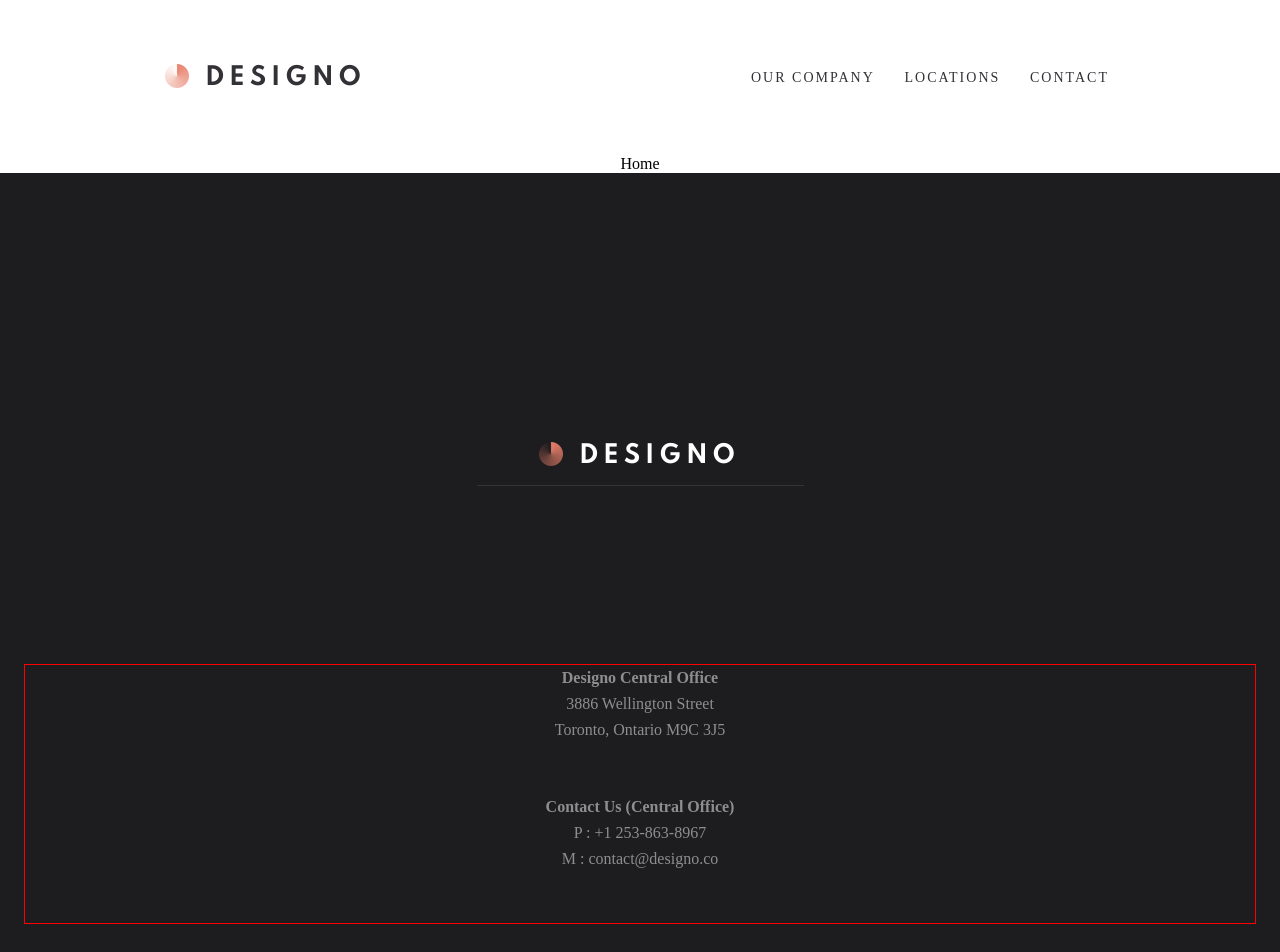
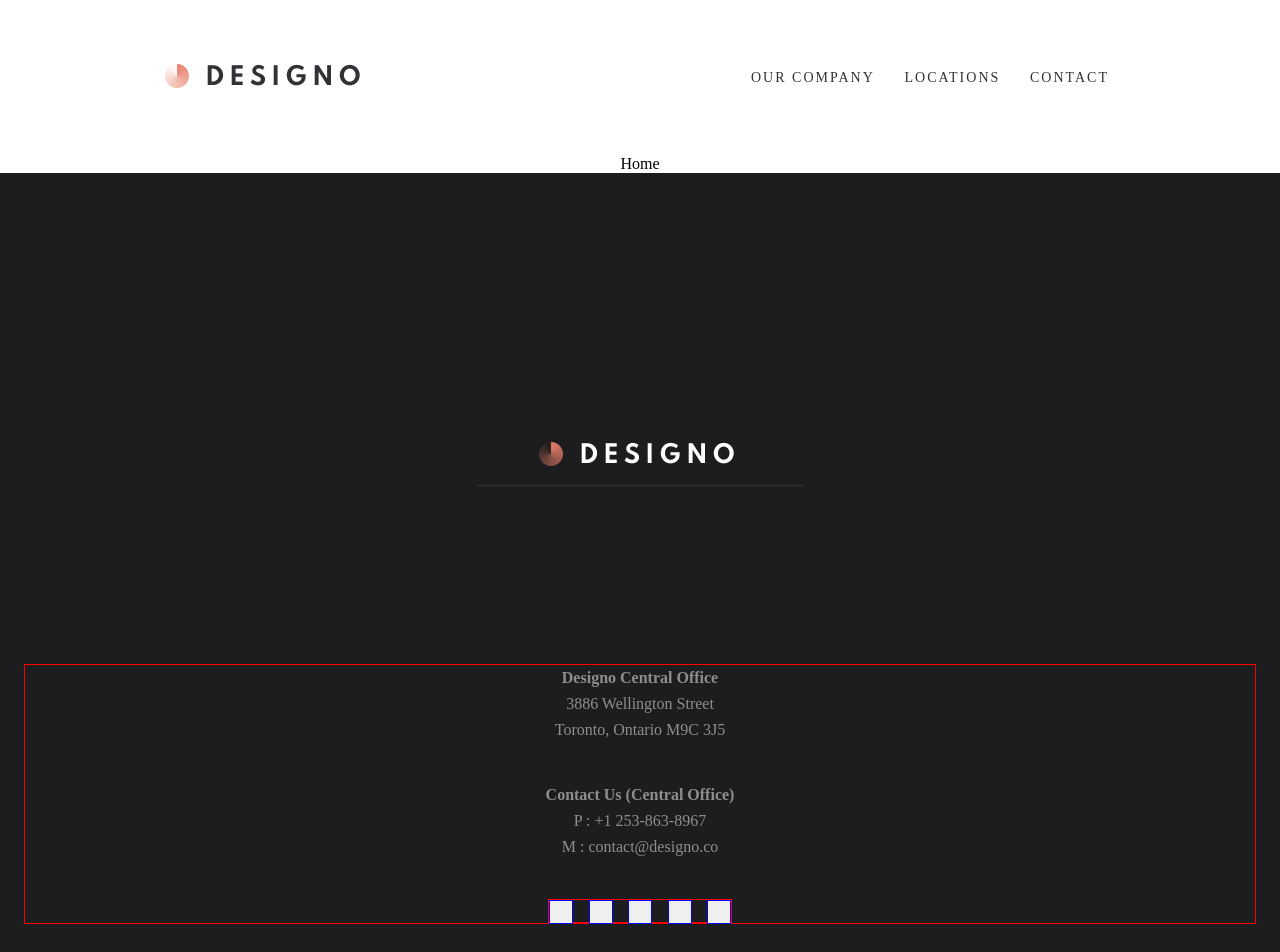
Before and after one commit to danielopq/designo, a React (Vite) app: page / in a window 1280 px wide. Shown: the top 952 px of the page. Built offline with nearby package versions, Linux system fonts and the light colour scheme; a web font is replaced by a local one.

Commit message:
BtMedia - created

```diff
--- a/src/assets/scss/index.scss
+++ b/src/assets/scss/index.scss
@@ -33,7 +33,6 @@ body {
     align-items: center;
 }
 
-
 button {
     cursor: pointer;
 }
--- a/src/components/layout/webFooter/WebFooter.tsx
+++ b/src/components/layout/webFooter/WebFooter.tsx
@@ -1,4 +1,6 @@
 import './webFooter.scss';
+
+import { BtMedia } from '../../ui';
 
 const WebFooter: React.FC = () => {
     return (
@@ -15,7 +17,13 @@ const WebFooter: React.FC = () => {
                     <p className='defaultTextReg'>P : +1 253-863-8967</p>
                     <p className='defaultTextReg'>M : contact@designo.co</p>
                 </div>
-                <div id="webFooterMedia"></div>
+                <div id="webFooterMedia">
+                    <BtMedia />
+                    <BtMedia />
+                    <BtMedia />
+                    <BtMedia />
+                    <BtMedia />
+                </div>
             </div>
         </footer>
     )
--- a/src/components/layout/webFooter/webFooter.scss
+++ b/src/components/layout/webFooter/webFooter.scss
@@ -12,10 +12,10 @@
         max-width: 327px;
         height: 60px;
         background: url('../../../assets/img/shared/logo-light.png') center/202px no-repeat;
-        border-bottom: solid 1px rgba(255,255,255,0.1);
+        border-bottom: solid 1px rgba(255, 255, 255, 0.1);
     }
 
-    #bottomWebfooter{
+    #bottomWebfooter {
         width: 100%;
         height: 260px;
         margin-top: 178px;
@@ -24,7 +24,15 @@
         align-items: center;
         justify-content: space-between;
         text-align: center;
-        color:rgba(255,255,255,0.5);
+        color: rgba(255, 255, 255, 0.5);
+
+        #webFooterMedia {
+            width: 184px;
+            height: 24px;
+            display: inline-flex;
+            justify-content: space-between;
+            border: solid 1px red;
+        }
 
         border: solid 1px red;
     }
--- /dev/null
+++ b/src/components/ui/btMedia/BtMedia.tsx
@@ -0,0 +1,8 @@
+import './btMedia.scss';
+
+const BtMedia: React.FC = () => {
+    return (
+        <button className='mediaBt'></button>
+    )
+}
+export default BtMedia;
--- /dev/null
+++ b/src/components/ui/btMedia/btMedia.scss
@@ -0,0 +1,8 @@
+.mediaBt{
+    width: 24px;
+    height: 24px;
+    background-position: center;
+    background-size: 24px;
+    background-repeat: none;
+    border: solid 1px blue;
+}
--- a/src/components/ui/index.ts
+++ b/src/components/ui/index.ts
@@ -1,2 +1,3 @@
 export { default as BtHamburger } from "./btHamburger/BtHamburger";
 export { default as BtNavegation } from "./btNavegation/btNavegation";
+export { default as BtMedia } from "./btMedia/BtMedia";
```
